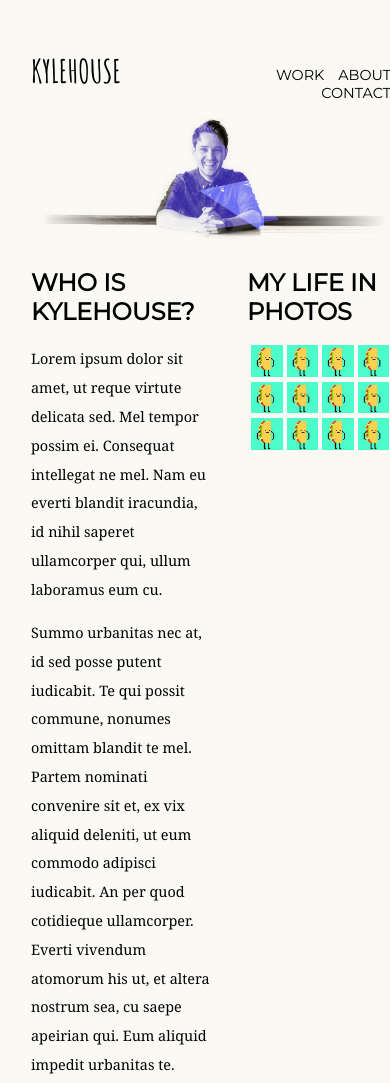
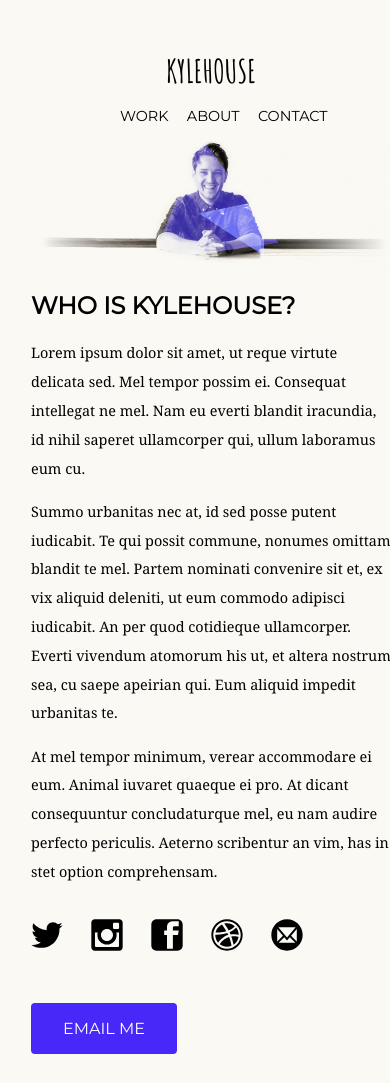
Before and after one commit to kylepratuch/About-Clone, a plain HTML site: page index.html in a window 390 px wide. Shown: the top 1083 px of the page. Drawn offline with Linux system fonts and the light colour scheme.

Commit message:
add media queries for iphone viewport size

```diff
--- a/css/styles.css
+++ b/css/styles.css
@@ -17,7 +17,12 @@ body {
 }
 
 /* Header styling */
-.logo {
+.logo{
+  width:50%;
+  float:left;
+}
+
+.logo a{
   text-decoration:none;
   font-family: 'Amatic SC', cursive;
   font-size:2em;
@@ -150,3 +155,54 @@ body {
   border:1px solid darkgray;
   width:100%;
 }
+
+/* Media Queries */
+@media (max-width: 640px) {
+  .whois {
+    width:100%;
+  }
+
+  .photos {
+    padding-top:4em;
+    width:100%;
+    margin:auto;
+  }
+
+  .photos h2{
+    margin-left:0;
+  }
+
+  .photos ul{
+    list-style:none;
+  }
+
+  .photos li{
+    display:list-item;
+    text-align:center;
+  }
+
+  .photos img{
+    max-width:100%;
+  }
+
+  .logo {
+    width:100%;
+    margin:auto;
+    float:none;
+    text-align:center;
+  }
+
+  .nav {
+    width:100%;
+  }
+
+  .nav ul{
+    text-align:center;
+  }
+
+  .nav li {
+    margin-left:0;
+    margin-right:1em;
+  }
+
+}
--- a/index.html
+++ b/index.html
@@ -10,7 +10,9 @@
     <div class="wrapper group">
       <!-- Header Stuff -->
         <!-- Logo -->
-        <a href="#" class="logo">KYLEHOUSE</a>
+        <div class="logo">
+          <a href="#">KYLEHOUSE</a>
+        </div>
 
         <!-- Nav -->
         <div class="nav">
```
